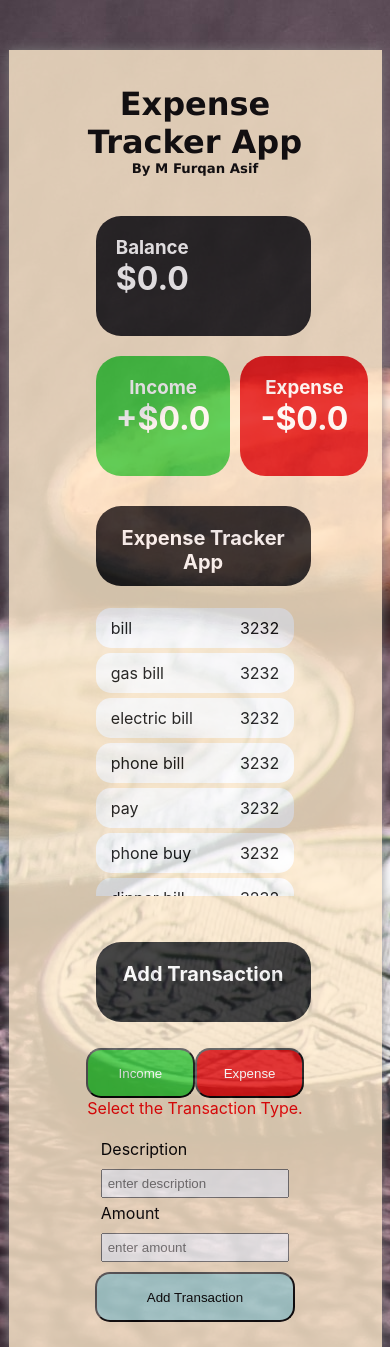
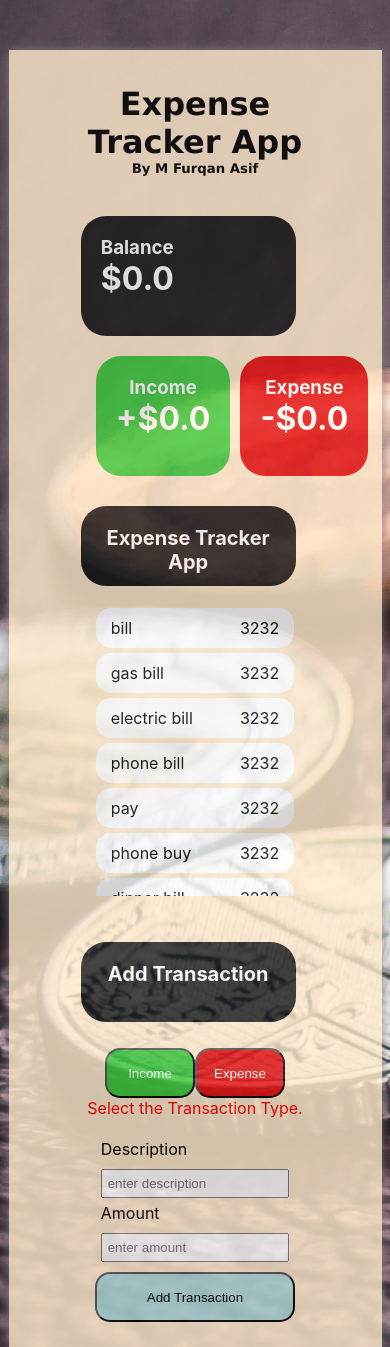
Before and after one commit to mfurqanasif/expense-tracker, a React (Create React App) app: page / in a window 390 px wide. Built offline with nearby package versions, Linux system fonts and the light colour scheme.

Commit message:
Update App.css

```diff
--- a/src/App.css
+++ b/src/App.css
@@ -36,11 +36,12 @@ body{
 
 .balance , .history ,
 .transaction {
+
  text-align : left;
  background-color: rgb(26, 25, 25);
  color: white;
  margin-top: 20px;
- margin-left:10px;
+ margin-left:-5px;
  width: 80%;
  border-radius: 25px;
  padding: 20px;
@@ -183,7 +184,7 @@ ul.transactionlist {
   }
 
   .incbtn , .expbtn{
-    min-width: 50%;
+    min-width: 90px;
   }
   .history ,.transaction {
     font-size: 20px;
```
